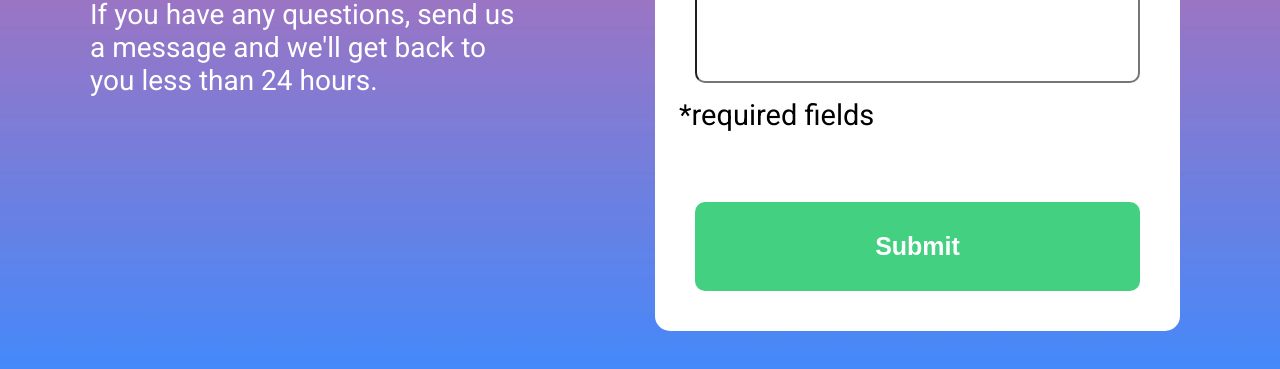
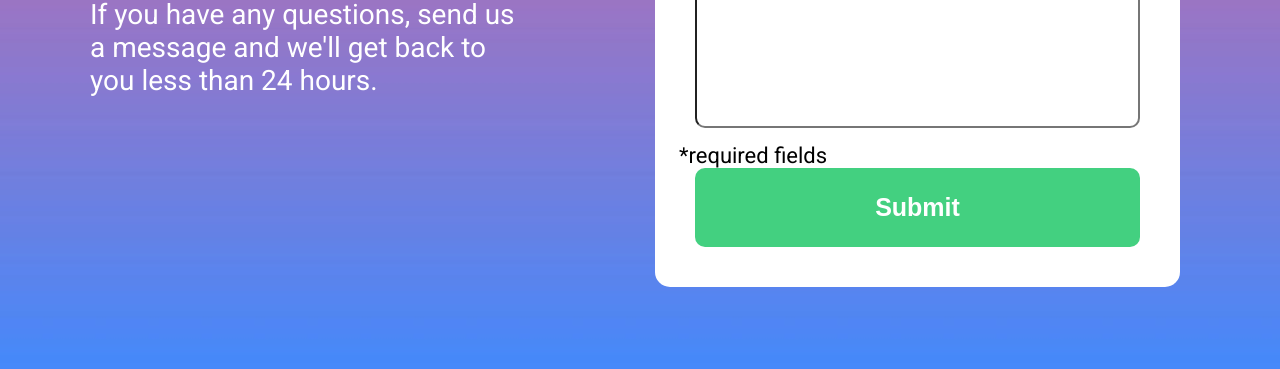
Before and after one commit to PedroHEAA/doubt-form, a plain HTML site: page index.html in a window 1280 px wide. Shown: the part 429-798 px from the top of the page. Drawn offline with Linux system fonts and the light colour scheme.

Commit message:
i fixed the form box it wasn't responsive

```diff
--- a/src/css/style.css
+++ b/src/css/style.css
@@ -6,7 +6,7 @@ html {
 }
 
 body {
-    height: 100vh;
+    min-height: 100vh;
     font-family: 'Roboto', sans-serif;
 }
 
@@ -42,13 +42,13 @@ main .form {
     justify-content: center;
     align-items: center;
     margin: 0px 100px 0px 15px;
+    padding: 10px 0px;
 }
 
 main .form form{
     display: flex;
     flex-direction: column;
     background-color: #fff;
-    height: 90%;
     width: 100%;
     padding: 40px 40px;
     border-radius: 15px;
@@ -92,7 +92,7 @@ main .form form .doubt-message{
 }
 
 main .form form p{
-    font-size: 29px;
+    font-size: 22px;
     margin-left: -16px;
 }
 
@@ -100,7 +100,7 @@ main .form form .submit-button{
     margin-top: 40px;
     background-color: #43D080;
     color: #fff;
-    padding: 30px;
+    padding: 25px;
     border-radius: 10px;
     font-size: 25px;
     font-weight: 700;
```
